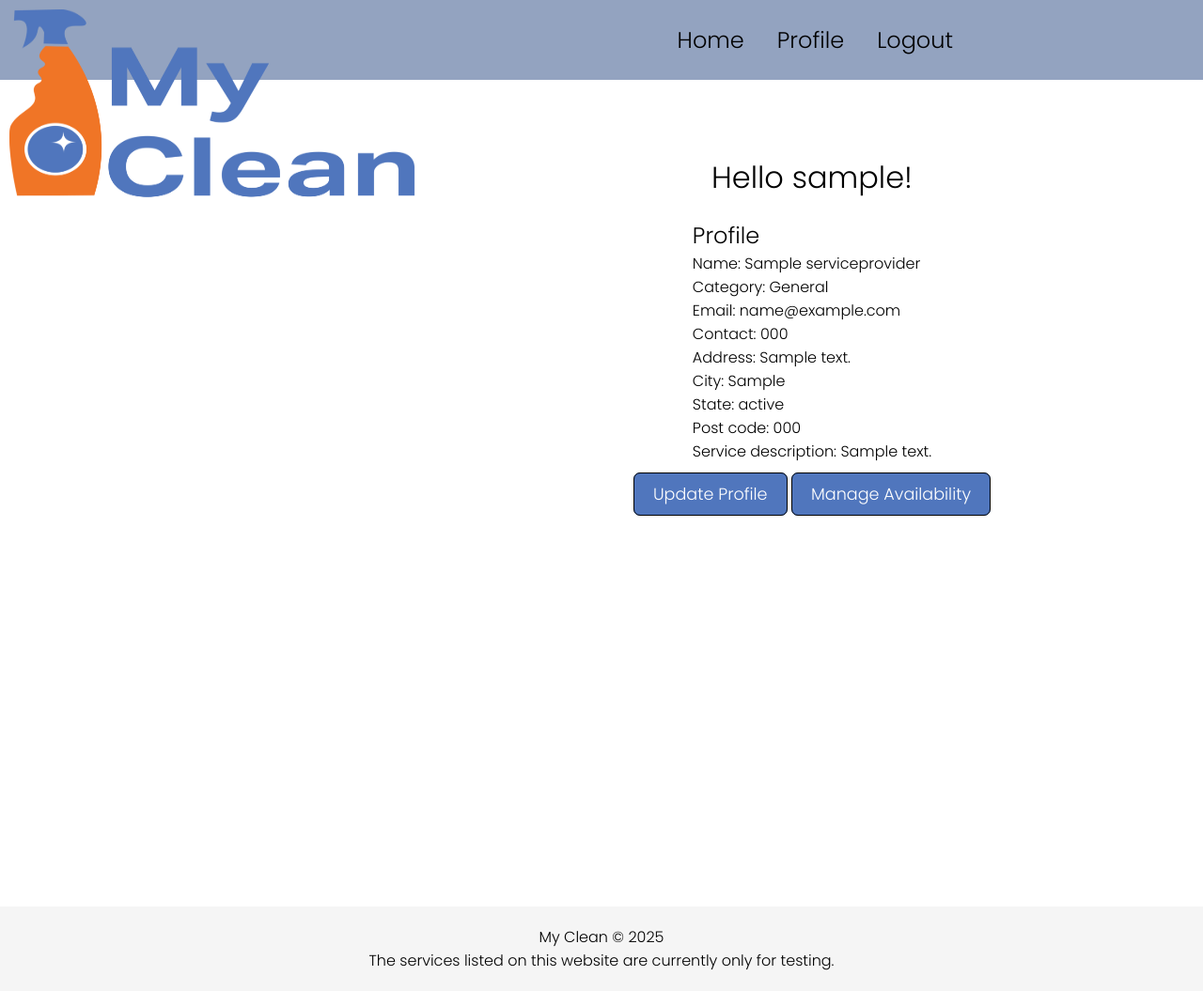
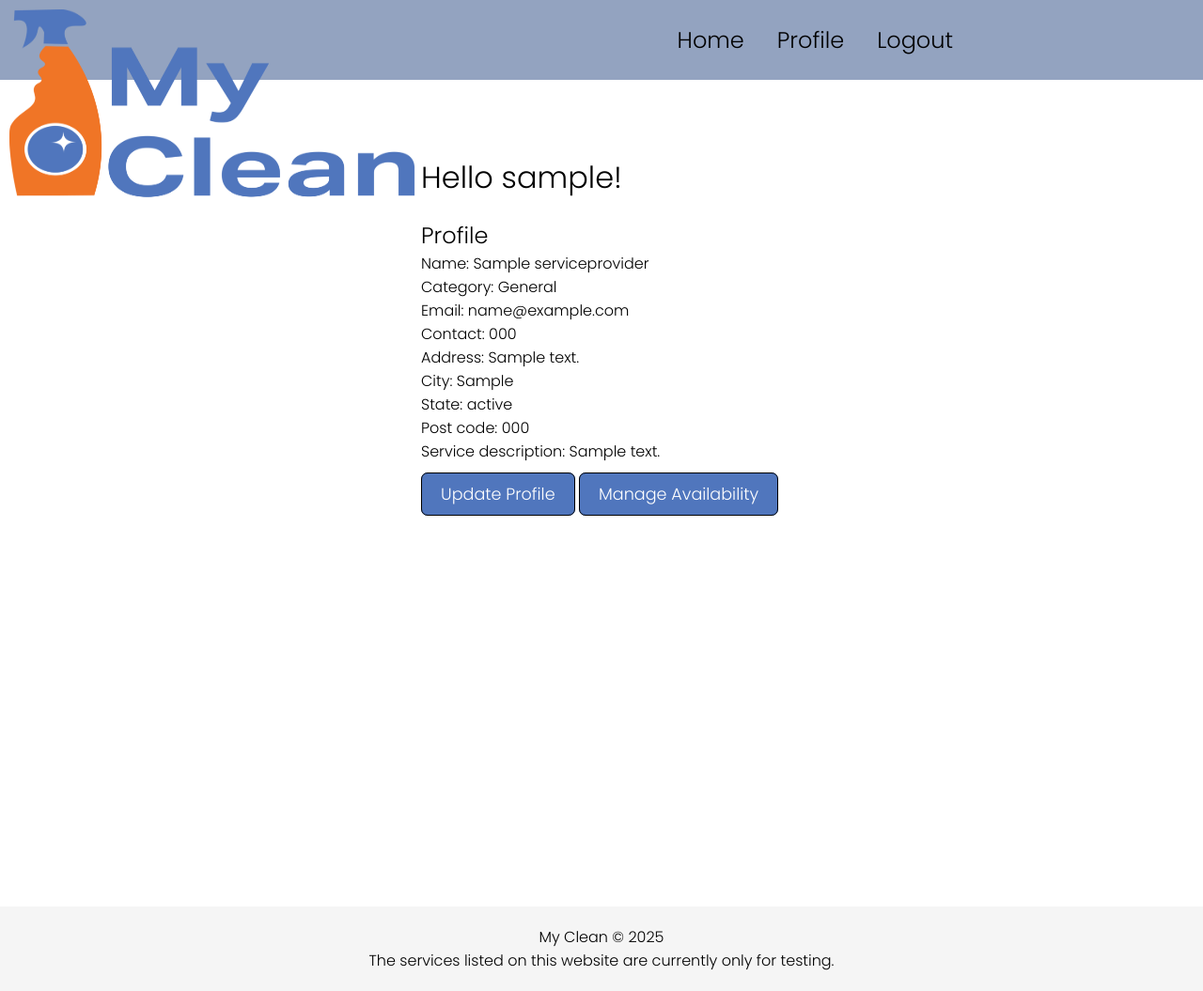
Before and after one commit to JoshuaDelosSantos/my-clean-project, a Django app: page /service_provider/sp_dashboard/ in a window 1280 px wide. Shown: the whole page at 94% size. Run offline with Django 5.2, Linux system fonts and the light colour scheme; a user stored in the database is signed in; tables that the repository leaves empty hold one stand-in row (values such as "Sample post").

Commit message:
Fix alignment for sp dashboard

```diff
--- a/myclean/static/css/style.css
+++ b/myclean/static/css/style.css
@@ -358,7 +358,7 @@ footer {
     display: flex;
     flex-direction: column;
     gap: 20px;
-    align-items: center;
+    align-content: center;
     margin-top: 10vh;
 }
 
```
